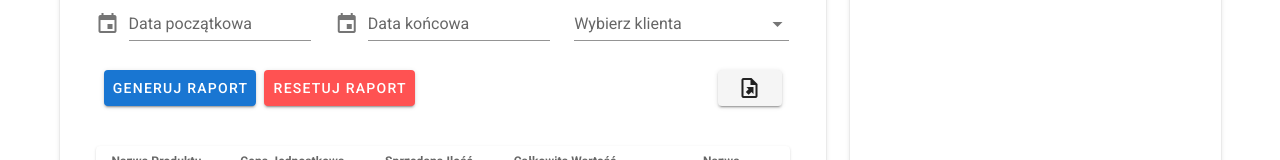
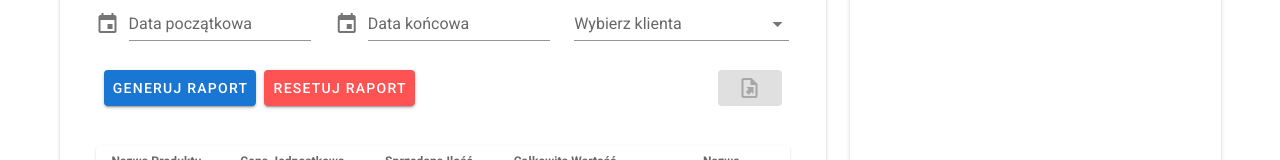
Before and after one commit to Dudziej/Brokul, a Vue app in the folder frontend/: page /#/sales-report in a window 1280 px wide. Shown: the part 168-328 px from the top of the page. Built offline with nearby package versions, Linux system fonts and the light colour scheme; no server answers.

Commit message:
added a flag that prevents from exporting empty csv files

```diff
--- a/frontend/src/views/SalesReport.vue
+++ b/frontend/src/views/SalesReport.vue
@@ -66,7 +66,7 @@
               <v-btn color="primary" @click="generateReport">Generuj Raport</v-btn>
               <v-btn color="error" @click="resetReport">Resetuj Raport</v-btn>
               <v-spacer></v-spacer>
-              <v-btn @click="exportToCsv"><v-icon>mdi-file-export-outline</v-icon></v-btn>
+              <v-btn @click="exportToCsv" :disabled="!canExportReport"><v-icon>mdi-file-export-outline</v-icon></v-btn>
             </v-card-actions>
           </v-card-text>
           <v-card-text>
@@ -117,6 +117,7 @@ export default {
     return {
       menu1: false,
       menu2: false,
+      isReportGenerated: false,
       selectedCustomer: null,
       dateRange: {
         start: null,
@@ -153,8 +154,13 @@ export default {
     totalQuantity() {
       return this.salesData.reduce((sum, item) => sum + item.soldQuantity, 0);
     },
+
     totalPrice() {
       return this.salesData.reduce((sum, item) => sum + item.totalSales, 0);
+    },
+
+    canExportReport() {
+      return this.isReportGenerated && this.salesData && this.salesData.length > 0;
     },
   },
   filters: {
@@ -179,8 +185,10 @@ export default {
       try {
         await this.fetchSalesData({ startDate, endDate, customerId });
         this.generateChartData();
+        this.isReportGenerated = true;
       } catch (error) {
         console.error('Error generating report:', error);
+        this.isReportGenerated = false;
       }
     },
 
@@ -217,6 +225,7 @@ export default {
       this.chartData = null;
       this.chartDataKey++;
       this.resetSalesData();
+      this.isReportGenerated = false;
     },
 
     formatDate(date) {
```
